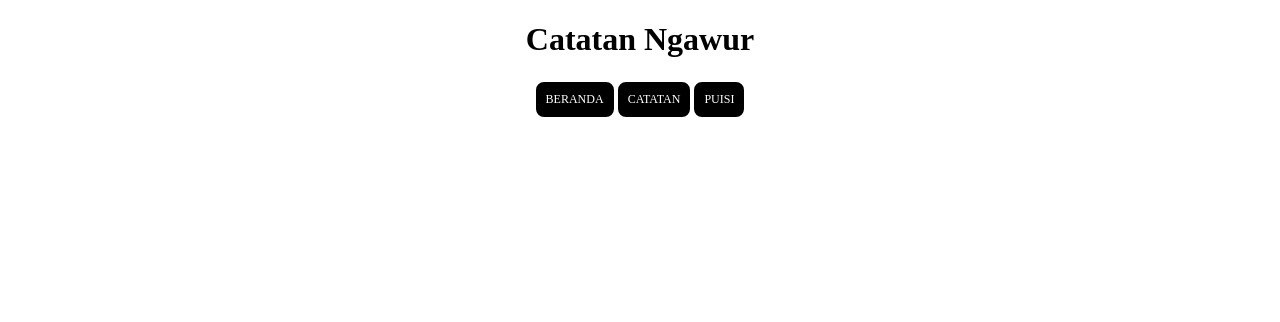
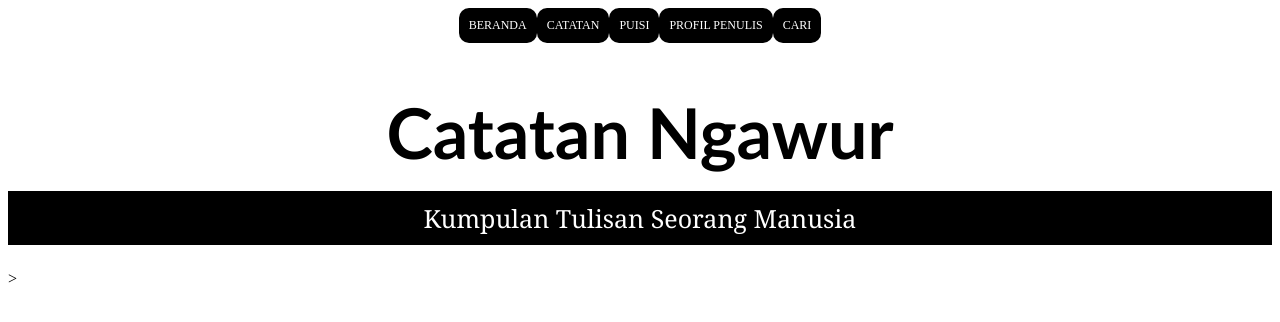
Before and after one commit to fikar27/diary-project, a plain HTML site: page index.html in a window 1280 px wide. Drawn offline with Linux system fonts and the light colour scheme.

Commit message:
lagidong

```diff
--- a/index.html
+++ b/index.html
@@ -5,6 +5,19 @@
         <style>
             h1 {
                 text-align: center;
+                font-size: 70px;
+                font-family: 'Trebuchet MS', 'Lucida Sans Unicode', 'Lucida Grande', 'Lucida Sans', Arial, sans-serif;
+            }
+
+            p {
+                text-align: center;
+                background-color: black;
+                padding-top: 10px;
+                padding-bottom: 10px;
+                color: white;
+                margin-top: -30px;
+                font-size: 25px;
+                font-family: Cambria, Cochin, Georgia, Times, 'Times New Roman', serif;
             }
             .menu {
                 display: flex;
@@ -15,7 +28,7 @@
                 background-color: black;
                 font-size: 12px;
                 color: white;
-                border: 2px solid;
+                border: 5px;
                 text-align: center;
                 border-radius: 10px;
 
@@ -26,11 +39,15 @@
         <!-- <link rel="stylesheet" href="index.css"> -->
     </head>
     <body>
-        <h1>Catatan Ngawur</h1>
         <nav class="menu">
             <div class="beranda">BERANDA</div>
             <div class="catatan">CATATAN</div>
             <div class="puisi">PUISI</div>
+            <div class="profil">PROFIL PENULIS</div>
+            <div class="cari">CARI</div>
         </nav>
+        <h1>Catatan Ngawur</h1>
+        <p>Kumpulan Tulisan Seorang Manusia</p>>
+
     </body>
 </html>
```
